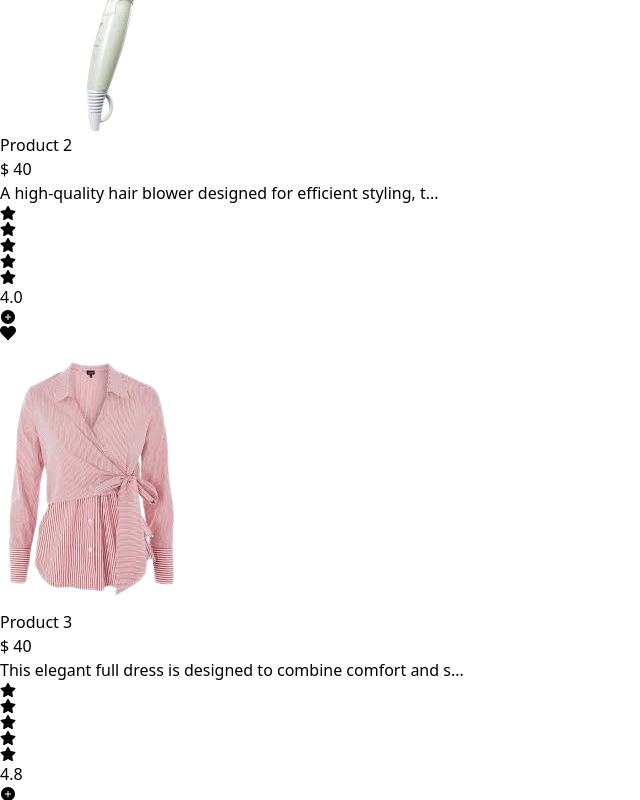
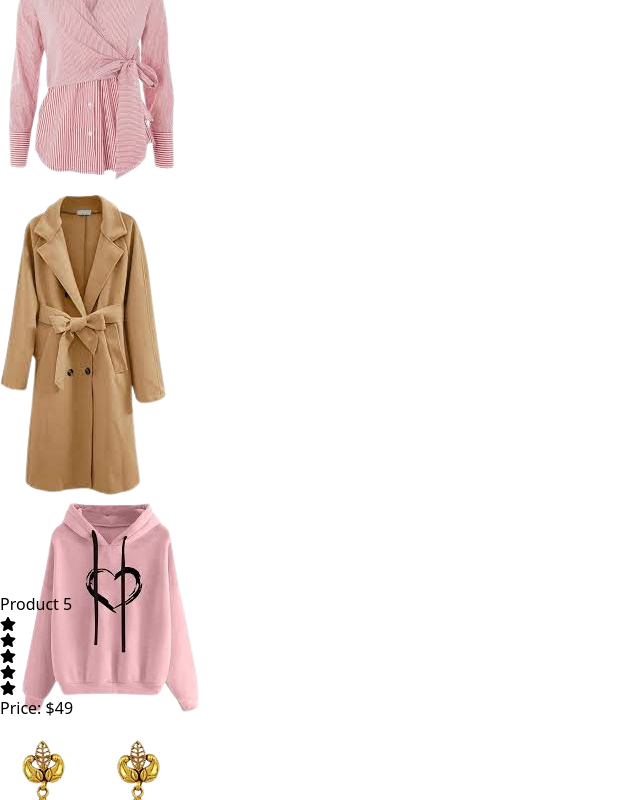
Before and after one commit to sohanwebdevctg/react1-single-page-ecommerce-website, a React (Vite) app: page /shop in a window 1280 px wide. Shown: the part 1360-2160 px from the top of the page, without its empty margins (0-640 px from the left). Built offline with nearby package versions, Linux system fonts and the light colour scheme.

Commit message:
adding shopCart in shop page

```diff
--- a/src/Components/ShopCom/AllProducts.jsx
+++ b/src/Components/ShopCom/AllProducts.jsx
@@ -1,5 +1,5 @@
 import { useEffect, useState } from "react";
-import Cart from "../HomeCom/Cart";
+import ShopCart from "./ShopCart";
 
 
 const AllProducts = () => {
@@ -26,12 +26,12 @@ const AllProducts = () => {
           {/* title end */}
           {/* cart start */}
           <div className="grid grid-cols-2 sm:grid-cols-3 md:grid-cols-4 lg:grid-cols-5 xl:grid-cols-5 2xl:grid-cols-5 gap-1 sm:gap-2 md:gap-1 lg:gap-2 xl:gap-3 2xl:gap-4">
-            {
-              datas.map((item, id) => <Cart
-              key={id}
-              item={item}
-              ></Cart>)
-            }
+          {
+          datas.map((data, id) => <ShopCart
+          key={id}
+          data={data}
+          ></ShopCart>)
+        }
           </div>
           {/* cart end */}
         </div>
--- /dev/null
+++ b/src/Components/ShopCom/ShopCart.jsx
@@ -0,0 +1,29 @@
+import { FaStar } from "react-icons/fa";
+import { Link } from "react-router-dom";
+
+
+const ShopCart = ({data}) => {
+  return (
+    <Link to={`/single-product/${data.id}`}>
+          <div className="overflow-hidden productCon">
+          <img src={data.image[0]} alt="this is shop product" className="w-full h-28 sm:h-36 md:h-40 lg:h-44 xl:h-52"></img>
+          <ul className=" mt-2 p-2 bg-black bg-opacity-50 rounded-tl-xl rounded-tr-xl rounded-bl-xl subProduct">
+            <li className="sm:flex sm:justify-between sm:items-center">
+              <p className="text-xs sm:text-xs md:text-sm lg:text-bas xl:text-base font-bold text-red-600">{data.title}</p>
+              <p className="flex items-center gap-1 mt-1 sm:mt-0">
+                <FaStar className="text-[10px] sm:text-[11px] md:text-xs lg:text-xs xl:text-xs text-yellow-400"></FaStar>
+                <FaStar className="text-[10px] sm:text-[11px] md:text-xs lg:text-xs xl:text-xs text-yellow-400"></FaStar>
+                <FaStar className="text-[10px] sm:text-[11px] md:text-xs lg:text-xs xl:text-xs text-yellow-400"></FaStar>
+                <FaStar className="text-[10px] sm:text-[11px] md:text-xs lg:text-xs xl:text-xs text-yellow-400"></FaStar>
+                <FaStar className="text-[10px] sm:text-[11px] md:text-xs lg:text-xs xl:text-xs text-yellow-400"></FaStar>
+              </p>
+            </li>
+            <li><span className="text-xs sm:text-xs md:text-sm lg:text-sm xl:text-sm text-white">Price: ${data.price}</span></li>
+          </ul>
+        </div>
+    </Link>
+
+  );
+};
+
+export default ShopCart;
--- a/src/index.css
+++ b/src/index.css
@@ -91,6 +91,30 @@
   opacity: 0.6;
 }
 
+.productCon {
+  position: relative;
+}
+
+.subProduct {
+  position: absolute;
+  visibility: hidden;
+  bottom: 0;
+  right: 0;
+  left: 0;
+  transform: translateY(100%);
+  transition: transform 0.5s ease-in-out, visibility 0.5s ease-in-out;
+}
+
+.productCon:hover .subProduct {
+  visibility: visible;
+  transform: translateY(0);
+}
+
+.productCon:not(:hover) .subProduct {
+  visibility: hidden;
+  transform: translateY(100%);
+}
+
 /* shop end */
 
 /* blog start */
```
